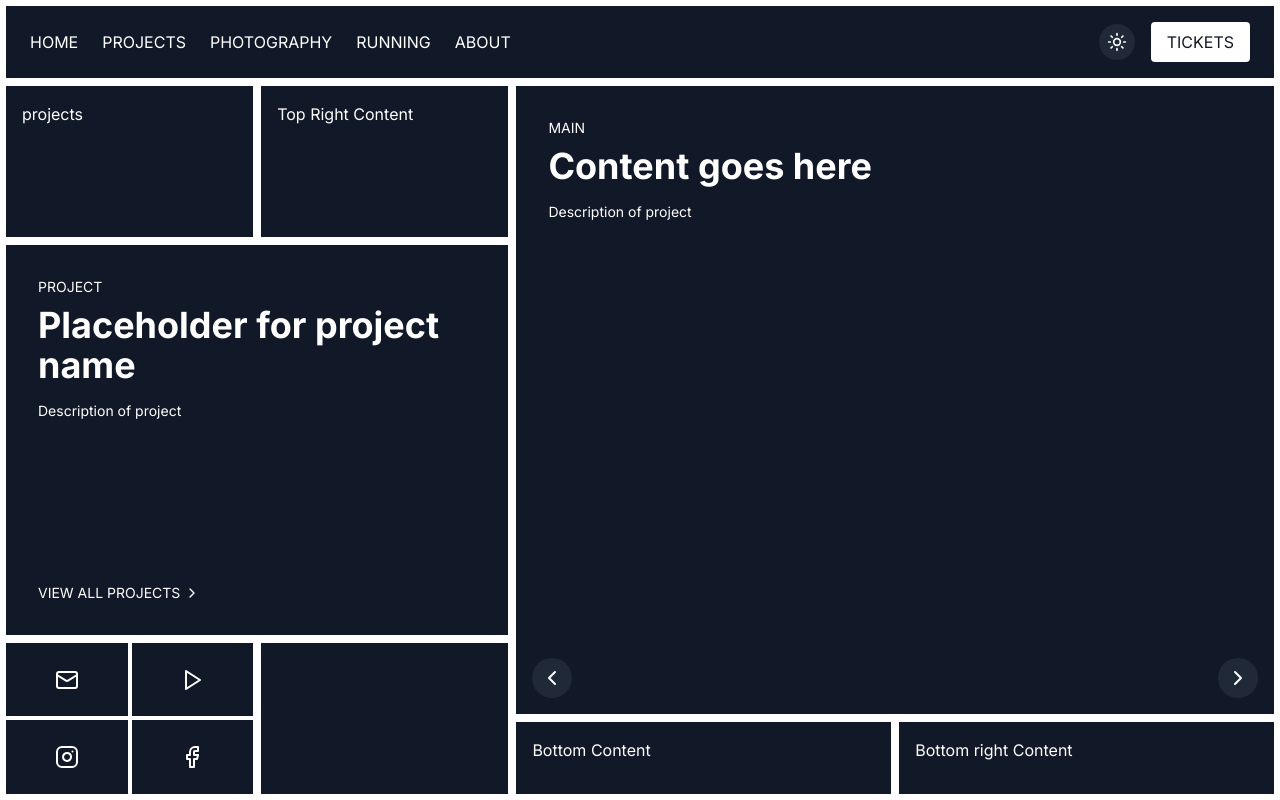
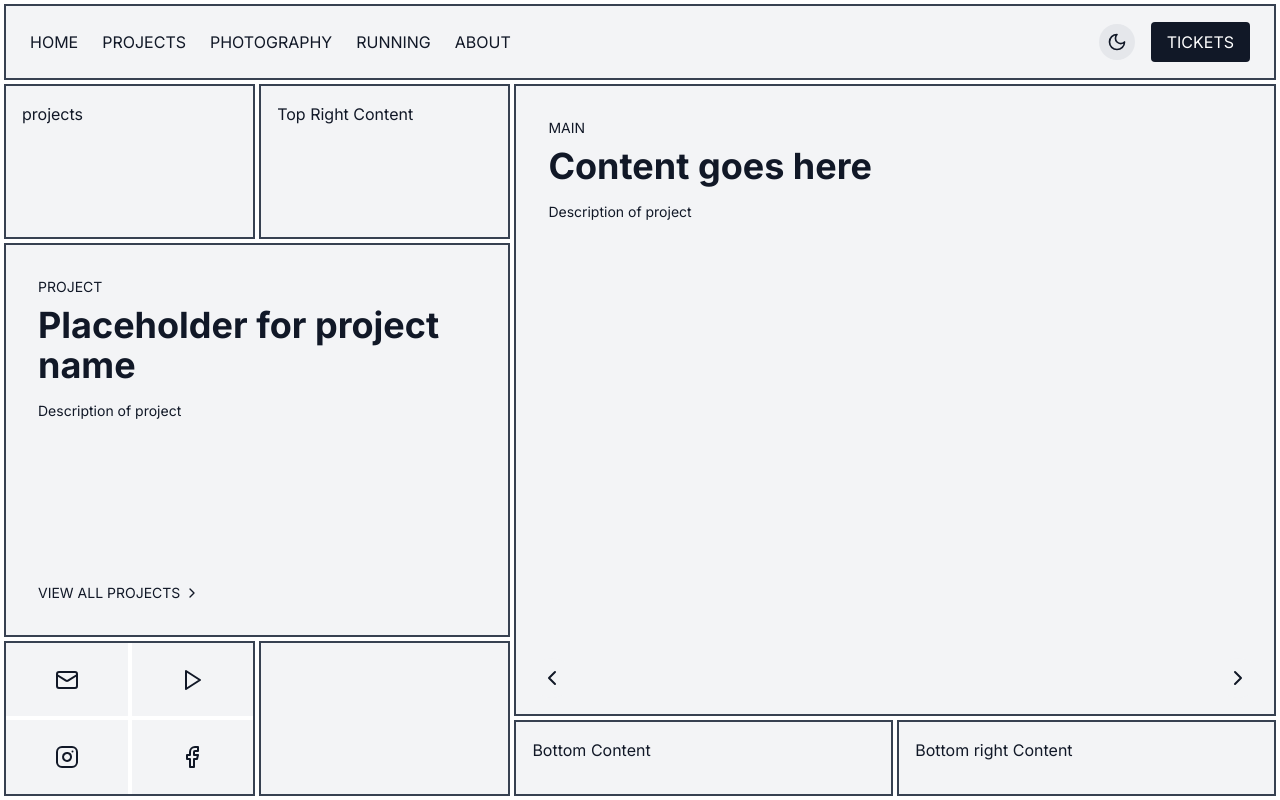
Before and after one commit to tordar/portfolio-template, a Next.js app: page /projects in a window 1280 px wide. Built offline with nearby package versions, Linux system fonts and the light colour scheme.

Commit message:
dark mode added

```diff
--- a/src/app/layout.tsx
+++ b/src/app/layout.tsx
@@ -6,6 +6,7 @@ import Socials from '../components/Socials'
 import NavigationButtons from '../components/NavigationButtons'
 import { LayoutProvider } from '../contexts/LayoutContext'
 import { ContentProvider } from '../contexts/ContentContext'
+import { ThemeProvider } from '../contexts/ThemeContext'
 import DynamicArea from '../components/DynamicArea'
 
 const inter = Inter({ subsets: ['latin'] })
@@ -23,31 +24,33 @@ export default function RootLayout({
     return (
         <html lang="en">
         <body className={inter.className}>
+        <ThemeProvider>
             <LayoutProvider>
                 <ContentProvider>
-                <div className="min-h-screen bg-white text-white flex flex-col gap-1 p-1">
+                    <div className="min-h-screen bg-white dark:bg-zinc-900 text-gray-900 dark:text-white flex flex-col gap-1 p-1">
                         <NavBar />
                         <div className="flex-1 grid grid-cols-1 md:grid-cols-10 grid-rows-none md:grid-rows-[repeat(9,1fr)] gap-1">
-                        <DynamicArea area="topLeft" className="bg-gray-900 md:col-span-2 md:row-span-2 border-2 border-white" />
-                        <DynamicArea area="topRight" className="bg-gray-900 md:col-span-2 md:row-span-2 border-2 border-white" />
-                        <DynamicArea area="description" className="bg-gray-900 md:col-start-1 md:col-end-5 md:row-start-3 md:row-end-8 border-2 border-white" />
-                        <div className="bg-gray-900 md:col-span-2 md:row-span-2 border-2 border-white">
+                            <DynamicArea area="topLeft" className="bg-gray-100 dark:bg-zinc-900 md:col-span-2 md:row-span-2 border-2 border-gray-700 dark:border-gray-300" />
+                            <DynamicArea area="topRight" className="bg-gray-100 dark:bg-zinc-900 md:col-span-2 md:row-span-2 border-2 border-gray-700 dark:border-gray-300" />
+                            <DynamicArea area="description" className="bg-gray-100 dark:bg-zinc-900 md:col-start-1 md:col-end-5 md:row-start-3 md:row-end-8 border-2 border-gray-700 dark:border-gray-300" />
+                            <div className="bg-gray-100 dark:bg-zinc-900 md:col-span-2 md:row-span-2 border-2 border-gray-700 dark:border-gray-300">
                                 <Socials />
                             </div>
-                        <div className="bg-gray-900 md:col-span-2 md:row-span-2 border-2 border-white"></div>
-                        <div className="bg-gray-900 md:col-start-5 md:col-end-11 md:row-start-1 md:row-end-9 border-2 border-white relative">
+                            <div className="bg-gray-100 dark:bg-zinc-900 md:col-span-2 md:row-span-2 border-2 border-gray-700 dark:border-gray-300"></div>
+                            <div className="bg-gray-100 dark:bg-zinc-900 md:col-start-5 md:col-end-11 md:row-start-1 md:row-end-9 border-2 border-gray-700 dark:border-gray-300 relative">
                                 <DynamicArea area="main" className="h-full" />
                                 <div className="absolute bottom-0 left-0 right-0 flex justify-between p-4">
                                     <NavigationButtons />
                                 </div>
                             </div>
-                        <DynamicArea area="bottomLeft" className="bg-gray-900 md:col-start-5 md:col-end-8 md:row-start-9 md:row-end-10 border-2 border-white" />
-                        <DynamicArea area="bottomRight" className="bg-gray-900 md:col-start-8 md:col-end-11 md:row-start-9 md:row-end-10 border-2 border-white" />
+                            <DynamicArea area="bottomLeft" className="bg-gray-100 dark:bg-zinc-900 md:col-start-5 md:col-end-8 md:row-start-9 md:row-end-10 border-2 border-gray-700 dark:border-gray-300" />
+                            <DynamicArea area="bottomRight" className="bg-gray-100 dark:bg-zinc-900 md:col-start-8 md:col-end-11 md:row-start-9 md:row-end-10 border-2 border-gray-700 dark:border-gray-300" />
                         </div>
                     </div>
                     {children}
                 </ContentProvider>
             </LayoutProvider>
+        </ThemeProvider>
         </body>
         </html>
     )
--- a/src/app/projects/page.tsx
+++ b/src/app/projects/page.tsx
@@ -1,7 +1,7 @@
 'use client'
 
 import { useEffect } from 'react'
-import { useLayout } from '@/contexts/LayoutContext'
+import { useLayout } from '../../contexts/LayoutContext'
 import { ChevronRight } from 'lucide-react'
 import Link from 'next/link'
 
@@ -12,7 +12,7 @@ export default function Home() {
         setTopLeftContent(<div className="p-4">projects</div>)
         setTopRightContent(<div className="p-4">Top Right Content</div>)
         setDescriptionContent(
-            <div className="bg-gray-900 text-white p-8 flex flex-col justify-between h-full">
+            <div className="bg-gray-100 dark:bg-zinc-900 text-gray-900 dark:text-white p-8 flex flex-col justify-between h-full">
                 <div>
                     <p className="text-sm mb-2">PROJECT</p>
                     <h1 className="text-4xl font-bold mb-4">Placeholder for project name</h1>
@@ -28,7 +28,7 @@ export default function Home() {
             </div>
         )
         setMainContent(
-            <div className="bg-gray-900 text-white p-8 flex flex-col justify-between h-full">
+            <div className="bg-gray-100 dark:bg-zinc-900 text-gray-900 dark:text-white p-8 flex flex-col justify-between h-full">
                 <div>
                     <p className="text-sm mb-2">MAIN</p>
                     <h1 className="text-4xl font-bold mb-4">Content goes here</h1>
--- a/src/components/DynamicArea.tsx
+++ b/src/components/DynamicArea.tsx
@@ -1,6 +1,6 @@
 'use client'
 
-import { useLayout } from '@/contexts/LayoutContext'
+import { useLayout } from '../contexts/LayoutContext'
 
 type DynamicAreaProps = {
     area: 'topLeft' | 'topRight' | 'description' | 'bottomLeft' | 'bottomRight' | 'main'
--- a/src/components/NavBar.tsx
+++ b/src/components/NavBar.tsx
@@ -3,18 +3,14 @@
 import { useState } from 'react'
 import Link from 'next/link'
 import { Sun, Moon, Menu, X } from 'lucide-react'
+import { useTheme } from '../contexts/ThemeContext'
 
 export default function NavBar() {
     const [isMenuOpen, setIsMenuOpen] = useState(false)
-    const [isDarkMode, setIsDarkMode] = useState(false)
-
-    const toggleTheme = () => {
-        setIsDarkMode(!isDarkMode)
-        // Add your theme switching logic here
-    }
+    const { theme, toggleTheme } = useTheme()
 
     return (
-        <nav className="bg-gray-900 text-white py-4 px-6 flex justify-between items-center border-2 border-white">
+        <nav className="bg-gray-100 dark:bg-zinc-900 text-gray-900 dark:text-white py-4 px-6 flex justify-between items-center border-2 border-gray-700 dark:border-gray-300">
             <div className="lg:hidden">
                 <button
                     onClick={() => setIsMenuOpen(!isMenuOpen)}
@@ -25,31 +21,31 @@ export default function NavBar() {
             </div>
             <div className={`lg:flex items-center justify-between w-full ${isMenuOpen ? 'block' : 'hidden'}`}>
                 <div className="flex flex-col lg:flex-row lg:space-x-6 space-y-2 lg:space-y-0">
-                    <Link href="/" className="hover:text-gray-300 transition-colors">
+                    <Link href="/" className="hover:text-gray-600 dark:hover:text-gray-300 transition-colors">
                         HOME
                     </Link>
-                    <Link href="/projects" className="hover:text-gray-300 transition-colors">
+                    <Link href="/projects" className="hover:text-gray-600 dark:hover:text-gray-300 transition-colors">
                         PROJECTS
                     </Link>
-                    <Link href="/photography" className="hover:text-gray-300 transition-colors">
+                    <Link href="/photography" className="hover:text-gray-600 dark:hover:text-gray-300 transition-colors">
                         PHOTOGRAPHY
                     </Link>
-                    <Link href="/running" className="hover:text-gray-300 transition-colors">
+                    <Link href="/running" className="hover:text-gray-600 dark:hover:text-gray-300 transition-colors">
                         RUNNING
                     </Link>
-                    <Link href="/about" className="hover:text-gray-300 transition-colors">
+                    <Link href="/about" className="hover:text-gray-600 dark:hover:text-gray-300 transition-colors">
                         ABOUT
                     </Link>
                 </div>
                 <div className="flex flex-col lg:flex-row items-center mt-4 lg:mt-0 space-y-2 lg:space-y-0 lg:space-x-4">
                     <button
-                        className="p-2 rounded-full bg-gray-800 hover:bg-gray-700 transition-colors"
+                        className="p-2 rounded-full bg-gray-200 dark:bg-gray-700 hover:bg-gray-300 dark:hover:bg-gray-600 transition-colors"
                         onClick={toggleTheme}
                         aria-label="Toggle theme"
                     >
-                        {isDarkMode ? <Moon className="w-5 h-5" /> : <Sun className="w-5 h-5" />}
+                        {theme === 'dark' ? <Sun className="w-5 h-5" /> : <Moon className="w-5 h-5" />}
                     </button>
-                    <button className="bg-white text-gray-900 px-4 py-2 rounded hover:bg-gray-200 transition-colors">
+                    <button className="bg-gray-900 dark:bg-white text-white dark:text-gray-900 px-4 py-2 rounded hover:bg-gray-700 dark:hover:bg-gray-200 transition-colors">
                         TICKETS
                     </button>
                 </div>
--- a/src/components/NavigationButtons.tsx
+++ b/src/components/NavigationButtons.tsx
@@ -8,10 +8,10 @@ export default function NavigationButtons() {
 
     return (
         <div className="flex justify-between w-full">
-            <button onClick={previousContent} className="p-2 bg-gray-800 text-white rounded-full">
+            <button onClick={previousContent} className="p-2 bg-gray-100 dark:bg-zinc-900 text-gray-900 dark:text-white rounded-full">
                 <ChevronLeft size={24} />
             </button>
-            <button onClick={nextContent} className="p-2 bg-gray-800 text-white rounded-full">
+            <button onClick={nextContent} className="p-2 bg-gray-100 dark:bg-zinc-900 text-gray-900 dark:text-white rounded-full">
                 <ChevronRight size={24} />
             </button>
         </div>
--- /dev/null
+++ b/src/contexts/ThemeContext.tsx
@@ -0,0 +1,46 @@
+'use client'
+
+import React, { createContext, useContext, useState, useEffect } from 'react'
+
+type Theme = 'light' | 'dark'
+
+interface ThemeContextType {
+    theme: Theme
+    toggleTheme: () => void
+}
+
+const ThemeContext = createContext<ThemeContextType | undefined>(undefined)
+
+export function ThemeProvider({ children }: { children: React.ReactNode }) {
+    const [theme, setTheme] = useState<Theme>('light')
+
+    useEffect(() => {
+        const savedTheme = localStorage.getItem('theme') as Theme | null
+        if (savedTheme) {
+            setTheme(savedTheme)
+        }
+    }, [])
+
+    useEffect(() => {
+        document.documentElement.classList.toggle('dark', theme === 'dark')
+        localStorage.setItem('theme', theme)
+    }, [theme])
+
+    const toggleTheme = () => {
+        setTheme(prevTheme => prevTheme === 'light' ? 'dark' : 'light')
+    }
+
+    return (
+        <ThemeContext.Provider value={{ theme, toggleTheme }}>
+            {children}
+        </ThemeContext.Provider>
+    )
+}
+
+export function useTheme() {
+    const context = useContext(ThemeContext)
+    if (context === undefined) {
+        throw new Error('useTheme must be used within a ThemeProvider')
+    }
+    return context
+}
--- a/tailwind.config.ts
+++ b/tailwind.config.ts
@@ -1,6 +1,7 @@
 import type { Config } from "tailwindcss";
 
 const config: Config = {
+  darkMode: 'class',
   content: [
     "./src/pages/**/*.{js,ts,jsx,tsx,mdx}",
     "./src/components/**/*.{js,ts,jsx,tsx,mdx}",
@@ -16,4 +17,5 @@ const config: Config = {
   },
   plugins: [],
 };
+
 export default config;
```
Also changed, not shown: src/app/page.tsx (+18 -5 lines). Lines whose indentation alone changed are shown as unchanged.
